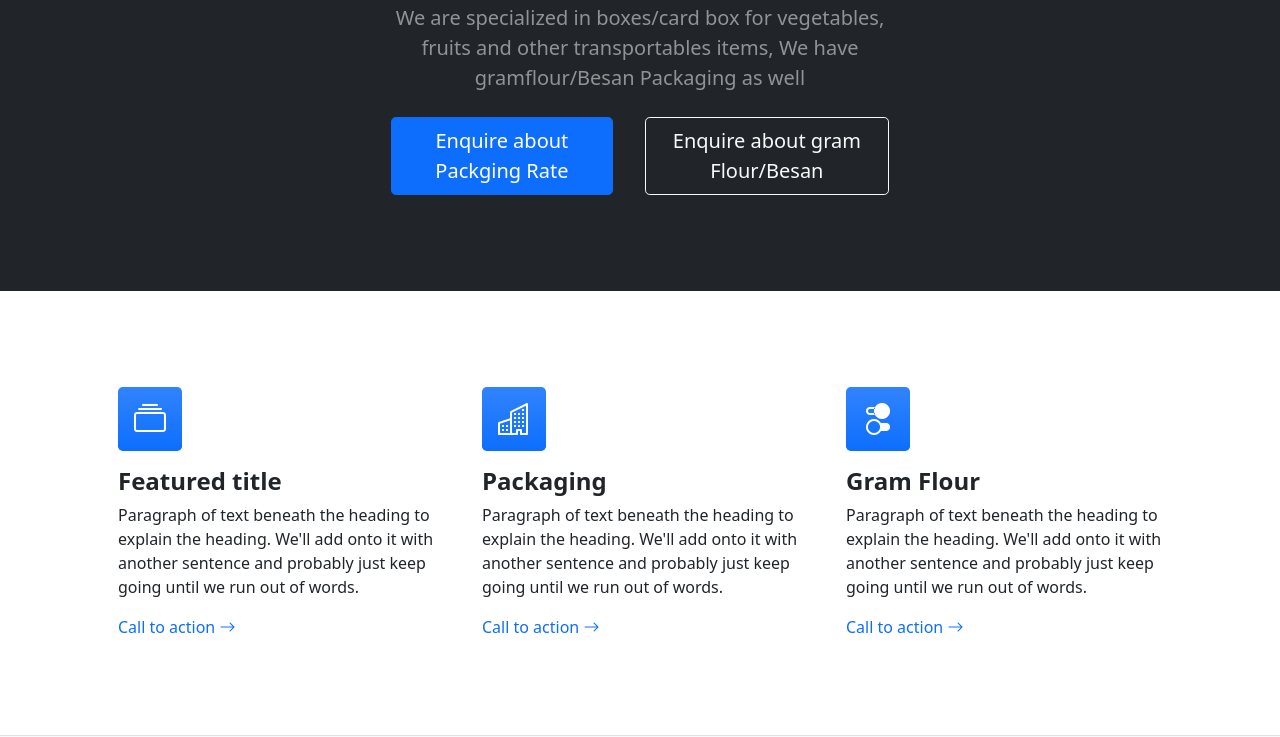
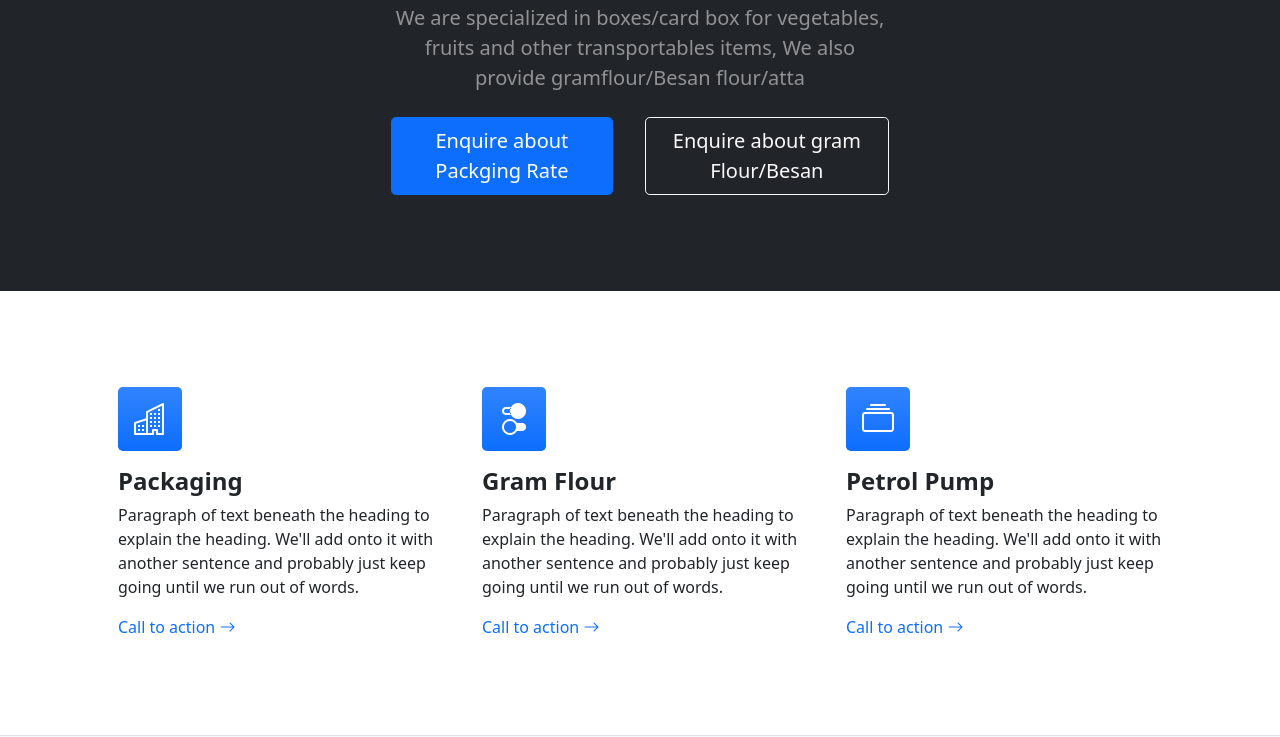
Before and after one commit to narenmak/maa-bhagwati-app, a plain HTML site: page index.html in a window 1280 px wide. Shown: the part 215-952 px from the top of the page. Drawn offline with nearby package versions, Linux system fonts and the light colour scheme.

Commit message:
Content changes for static

```diff
--- a/index.html
+++ b/index.html
@@ -36,7 +36,7 @@
                     <div class="col-lg-6">
                         <div class="text-center my-5">
                             <h1 class="display-5 fw-bolder text-white mb-2">Maa Bhagwati </h1>
-                            <p class="lead text-white-50 mb-4">We are specialized in boxes/card box for vegetables, fruits and other transportables items, We have gramflour/Besan Packaging as well </p>
+                            <p class="lead text-white-50 mb-4">We are specialized in boxes/card box for vegetables, fruits and other transportables items, We also provide gramflour/Besan flour/atta </p>
                             <div class="d-grid gap-3 d-sm-flex justify-content-sm-center">
                                 <a class="btn btn-primary btn-lg px-4 me-sm-3" href="#features">Enquire about Packging Rate</a>
                                 <a class="btn btn-outline-light btn-lg px-4" href="#!">Enquire about gram Flour/Besan</a>
@@ -50,15 +50,7 @@
         <section class="py-5 border-bottom" id="features">
             <div class="container px-5 my-5">
                 <div class="row gx-5">
-                    <div class="col-lg-4 mb-5 mb-lg-0">
-                        <div class="feature bg-primary bg-gradient text-white rounded-3 mb-3"><i class="bi bi-collection"></i></div>
-                        <h2 class="h4 fw-bolder">Featured title</h2>
-                        <p>Paragraph of text beneath the heading to explain the heading. We'll add onto it with another sentence and probably just keep going until we run out of words.</p>
-                        <a class="text-decoration-none" href="#!">
-                            Call to action
-                            <i class="bi bi-arrow-right"></i>
-                        </a>
-                    </div>
+
                     <div class="col-lg-4 mb-5 mb-lg-0">
                         <div class="feature bg-primary bg-gradient text-white rounded-3 mb-3"><i class="bi bi-building"></i></div>
                         <h2 class="h4 fw-bolder">Packaging</h2>
@@ -71,6 +63,15 @@
                     <div class="col-lg-4">
                         <div class="feature bg-primary bg-gradient text-white rounded-3 mb-3"><i class="bi bi-toggles2"></i></div>
                         <h2 class="h4 fw-bolder">Gram Flour</h2>
+                        <p>Paragraph of text beneath the heading to explain the heading. We'll add onto it with another sentence and probably just keep going until we run out of words.</p>
+                        <a class="text-decoration-none" href="#!">
+                            Call to action
+                            <i class="bi bi-arrow-right"></i>
+                        </a>
+                    </div>
+                    <div class="col-lg-4 mb-5 mb-lg-0">
+                        <div class="feature bg-primary bg-gradient text-white rounded-3 mb-3"><i class="bi bi-collection"></i></div>
+                        <h2 class="h4 fw-bolder">Petrol Pump</h2>
                         <p>Paragraph of text beneath the heading to explain the heading. We'll add onto it with another sentence and probably just keep going until we run out of words.</p>
                         <a class="text-decoration-none" href="#!">
                             Call to action
```
